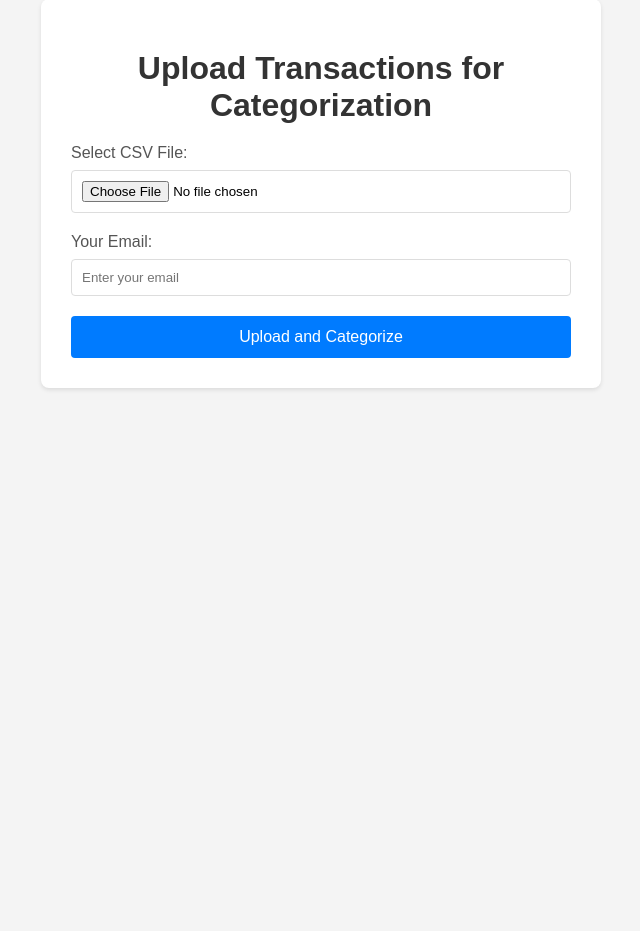
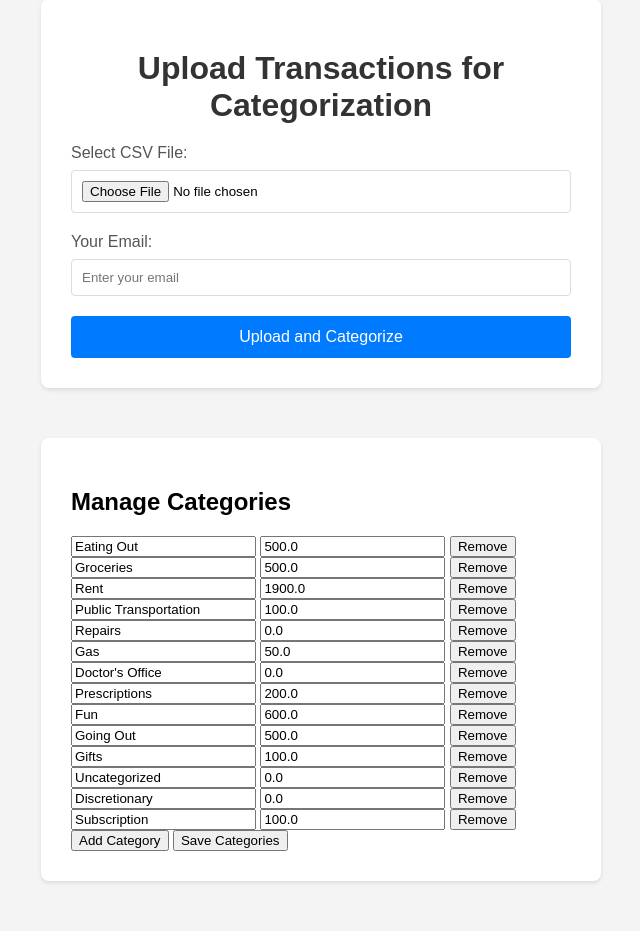
Before and after one commit to TheStoneRabbit/rabbit-budget, a Flask app: page / in a window 1280 px wide. Shown: the part 51-982 px from the top of the page, without its empty margins (319-959 px from the left). Before the commit the page ends 441 px from the top, so only its background shows below. Run offline with Flask 3, Linux system fonts and the light colour scheme.

Commit message:
Implement category management feature with JSON storage and update functionality

```diff
--- a/app.py
+++ b/app.py
@@ -12,6 +12,8 @@ from dotenv import load_dotenv
 load_dotenv()
 
 from transaction_processor import process_transactions
+
+import json
 
 app = Flask(__name__)
 app.secret_key = os.getenv("FLASK_SECRET_KEY", "supersecretkey") # Replace with a strong secret key
@@ -30,7 +32,16 @@ EMAIL_PASSWORD = os.getenv("EMAIL_PASSWORD")
 
 @app.route('/')
 def index():
-    return render_template('index.html')
+    with open('categories.json', 'r') as f:
+        categories = json.load(f)
+    return render_template('index.html', categories=categories)
+
+@app.route('/categories', methods=['POST'])
+def update_categories():
+    new_categories = request.get_json()
+    with open('categories.json', 'w') as f:
+        json.dump(new_categories, f, indent=4)
+    return 'Categories updated successfully', 200
 
 @app.route('/upload', methods=['POST'])
 def upload_file():
@@ -121,4 +132,4 @@ def send_email(recipient_email, subject, body, attachment_path=None):
         raise # Re-raise the exception to be caught by the Flask route
 
 if __name__ == '__main__':
-    app.run(debug=True)
+    app.run(debug=True, host='0.0.0.0')
--- /dev/null
+++ b/categories.json
@@ -0,0 +1,58 @@
+[
+    {
+        "name": "Eating Out",
+        "budget": 500.00
+    },
+    {
+        "name": "Groceries",
+        "budget": 500.00
+    },
+    {
+        "name": "Rent",
+        "budget": 1900.00
+    },
+    {
+        "name": "Public Transportation",
+        "budget": 100.00
+    },
+    {
+        "name": "Repairs",
+        "budget": 0.00
+    },
+    {
+        "name": "Gas",
+        "budget": 50.00
+    },
+    {
+        "name": "Doctor's Office",
+        "budget": 0.00
+    },
+    {
+        "name": "Prescriptions",
+        "budget": 200.00
+    },
+    {
+        "name": "Fun",
+        "budget": 600.00
+    },
+    {
+        "name": "Going Out",
+        "budget": 500.00
+    },
+    {
+        "name": "Gifts",
+        "budget": 100.00
+    },
+    {
+        "name": "Uncategorized",
+        "budget": 0.00
+    },
+    {
+        "name": "Discretionary",
+        "budget": 0.00
+    },
+    {
+        "name": "Subscription",
+        "budget": 100.00
+    }
+]
--- a/templates/index.html
+++ b/templates/index.html
@@ -87,5 +87,67 @@
             <input type="submit" value="Upload and Categorize">
         </form>
     </div>
+    <div class="container">
+        <h2>Manage Categories</h2>
+        <form id="category-form">
+            <div id="categories-container">
+                {% for category in categories %}
+                <div class="category-item">
+                    <input type="text" name="category-name" value="{{ category.name }}" required>
+                    <input type="number" name="category-budget" value="{{ category.budget }}" step="0.01" required>
+                    <button type="button" class="remove-category">Remove</button>
+                </div>
+                {% endfor %}
+            </div>
+            <button type="button" id="add-category">Add Category</button>
+            <button type="submit">Save Categories</button>
+        </form>
+    </div>
+
+    <script>
+        document.getElementById('add-category').addEventListener('click', function() {
+            const container = document.getElementById('categories-container');
+            const newItem = document.createElement('div');
+            newItem.classList.add('category-item');
+            newItem.innerHTML = `
+                <input type="text" name="category-name" placeholder="Category Name" required>
+                <input type="number" name="category-budget" placeholder="Budget" step="0.01" required>
+                <button type="button" class="remove-category">Remove</button>
+            `;
+            container.appendChild(newItem);
+        });
+
+        document.getElementById('categories-container').addEventListener('click', function(e) {
+            if (e.target.classList.contains('remove-category')) {
+                e.target.parentElement.remove();
+            }
+        });
+
+        document.getElementById('category-form').addEventListener('submit', function(e) {
+            e.preventDefault();
+            const categories = [];
+            document.querySelectorAll('.category-item').forEach(item => {
+                const name = item.querySelector('input[name="category-name"]').value;
+                const budget = parseFloat(item.querySelector('input[name="category-budget"]').value);
+                if (name && !isNaN(budget)) {
+                    categories.push({ name, budget });
+                }
+            });
+
+            fetch('/categories', {
+                method: 'POST',
+                headers: {
+                    'Content-Type': 'application/json'
+                },
+                body: JSON.stringify(categories)
+            }).then(response => {
+                if (response.ok) {
+                    alert('Categories saved successfully!');
+                } else {
+                    alert('Error saving categories.');
+                }
+            });
+        });
+    </script>
 </body>
 </html>
--- a/transaction_processor.py
+++ b/transaction_processor.py
@@ -6,22 +6,15 @@ import time
 import json
 
 # === CONFIG ===
-categories = [
-    ("Eating Out", 500.00),
-    ("Groceries", 500.00),
-    ("Rent", 1900.00),
-    ("Public Transportation", 100.00),
-    ("Repairs", 0.00),
-    ("Gas", 50.00),
-    ("Doctor's Office", 0.00),
-    ("Prescriptions", 200.00),
-    ("Fun", 600.00),
-    ("Going Out", 500.00),
-    ("Gifts", 100.00),
-    ("Uncategorized", 0.00),
-    ("Discretionary", 0.00),
-    ("Subscription", 100.00),
-]
+def load_categories():
+    with open("categories.json", "r") as f:
+        return json.load(f)
+
+def get_category_tuples():
+    categories_data = load_categories()
+    return [(category['name'], category['budget']) for category in categories_data]
+
+categories = get_category_tuples()
 with open("category_rules.json", "r") as f:
     CATEGORY_RULES = json.load(f)
 
@@ -63,7 +56,7 @@ def query_chatgpt(prompt):
 
 
 # === CATEGORIZATION ===
-def categorize_fallback(description):
+def categorize_fallback(description, categories):
     for keyword, category in CATEGORY_RULES.items():
         if keyword in description.upper():
             return category
@@ -84,6 +77,7 @@ def categorize_fallback(description):
 def assign_categories_to_df(filepath):
     df = pd.read_csv(filepath)
     assigned_categories = []
+    categories = get_category_tuples()
 
     # Load a local copy of the rules to update
     with open("category_rules.json", "r") as f:
@@ -91,12 +85,12 @@ def assign_categories_to_df(filepath):
 
     for i, row in df.iterrows():
         desc = row["Description"]
-        print(f"🗂️ Categorizing [{i+1}/{len(df)}]: {desc}")
+        print(f"\U0001f5f2\ufe0f Categorizing [{i+1}/{len(df)}]: {desc}")
         # categorize_fallback will use the global CATEGORY_RULES, which is not modified during the loop
-        category = categorize_fallback(desc)
+        category = categorize_fallback(desc, categories)
 
         if category == "Uncategorized":
-            print(f"🕵️ Found uncategorized: {desc}. Adding to rules for future runs.")
+            print(f"\U0001f575\ufe0f Found uncategorized: {desc}. Adding to rules for future runs.")
             # Use upper() to be consistent with how keywords are checked.
             updated_rules[desc.upper()] = "NEEDS CATEGORY"
 
```
Also changed, not shown: main.py (+0 -28 lines).
